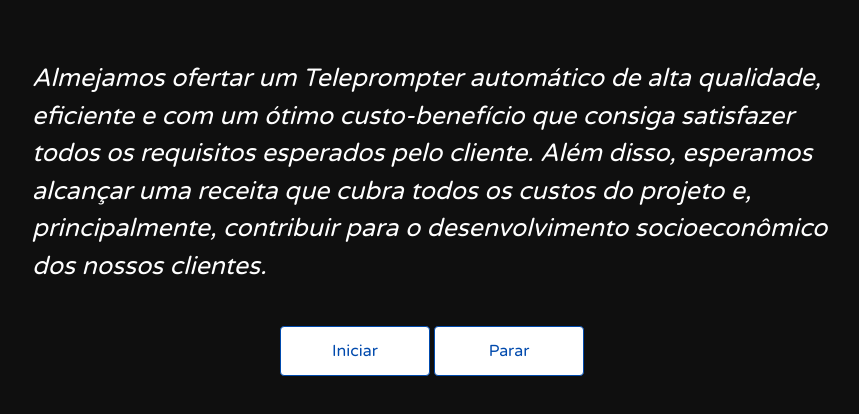
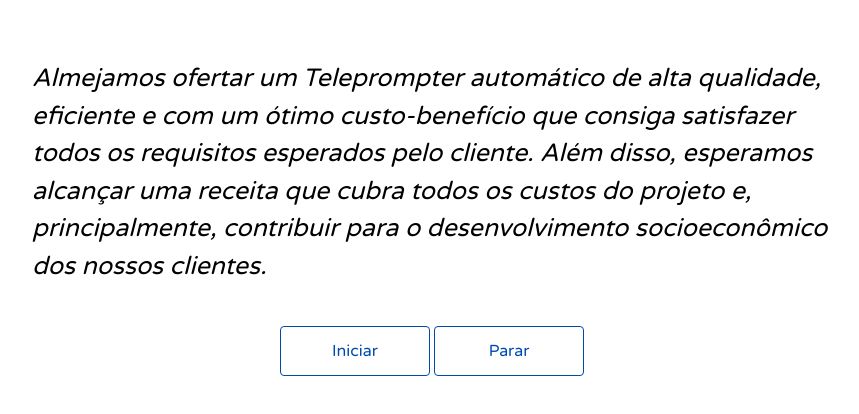
Before and after one commit to matheus-lauritzen/prototipoTelatico, a plain HTML site: page index.html in a window 1280 px wide. Shown: the whole page, without its empty margins (208-1067 px from the left). Drawn offline with nearby package versions, Linux system fonts and the light colour scheme.

Commit message:
Atualização CSS

```diff
--- a/css/styles.css
+++ b/css/styles.css
@@ -49,13 +49,24 @@
     border-color: #fff;
 }
 body{
-    background-color: #0f0f0f;
+    background-color: #ffffff;
 }
 cite{
-    color: #fff;
+    color: #000;
     font-size: 25px;
+    position: relative;
+}
+cite:after {
+  content: '';
+  width: 100%;
+  height: 100%;
+  transform: scaleY(-1);
+  transform-origin: bottom;
+  background: -moz-element(#foo);
+  position: absolute;
+  bottom: 0;
+  left: 0;
 }
 b{
     font-size: 27px;
-    color: #004aad;
 }
```
